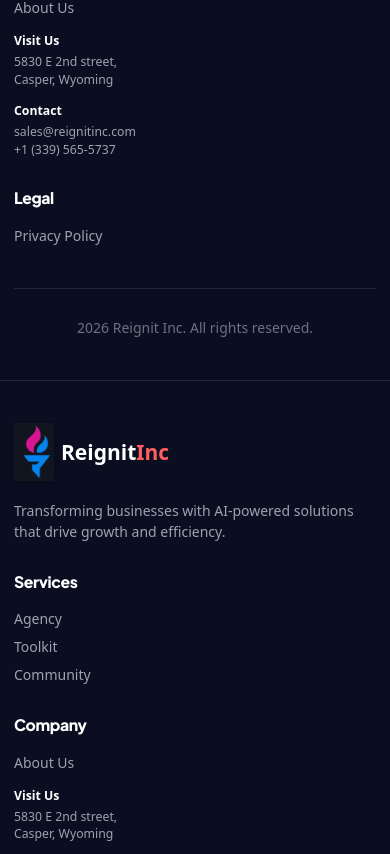
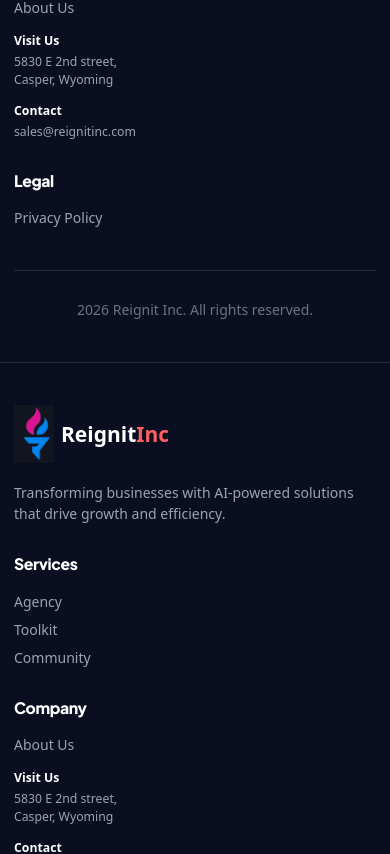
Before and after one commit to OcheOdeh/reignit-landing, a Next.js app: page /blog in a window 390 px wide. Shown: the part 2895-3749 px from the top of the page. Built offline with nearby package versions, Linux system fonts and the light colour scheme.

Commit message:
fix: remove phone number from footer

```diff
--- a/src/components/layout/Footer.tsx
+++ b/src/components/layout/Footer.tsx
@@ -57,7 +57,6 @@
               <li className="text-gray-400 text-sm">
                 <span className="block text-white font-semibold mb-1">Contact</span>
                 <a href="mailto:sales@reignitinc.com" className="hover:text-accent transition-colors block">sales@reignitinc.com</a>
-                <a href="tel:+13395655737" className="hover:text-accent transition-colors block">+1 (339) 565-5737</a>
               </li>
             </ul>
           </div>
```
